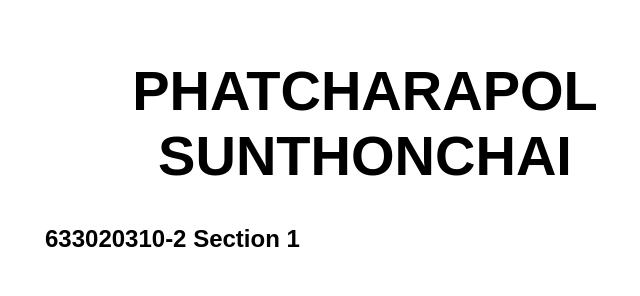
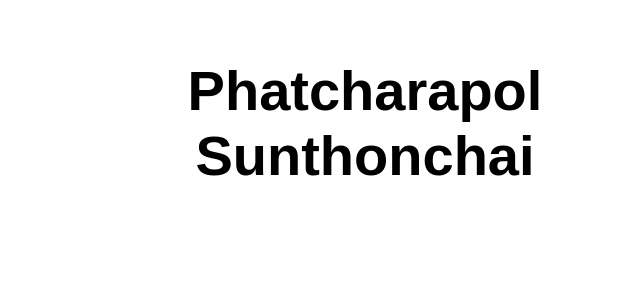
Before and after one commit to fame027/WebAppKKU, a website: page src/index.html in a window 1280 px wide. Shown: the whole page, without its empty margins (275-915 px from the left). Drawn offline with Linux system fonts and the light colour scheme.

Commit message:
Update index.html

```diff
--- a/src/index.html
+++ b/src/index.html
@@ -5,13 +5,12 @@
   <meta charset="UTF-8">
   <meta name="viewport" content="width=device-width, initial-scale=1.0">
   <link rel="stylesheet" href="styles.css">
-  <title>Phatcharapol Sunthonchai</title>
+  <title>Vanilla JavaScript App</title>
 </head>
 
 <body>
   <main>
-    <h1>PHATCHARAPOL SUNTHONCHAI</h1>
-    <h2>633020310-2 Section 1</h2>
+    <h1>Phatcharapol Sunthonchai</h1>
   </main>
 </body>
 
```
